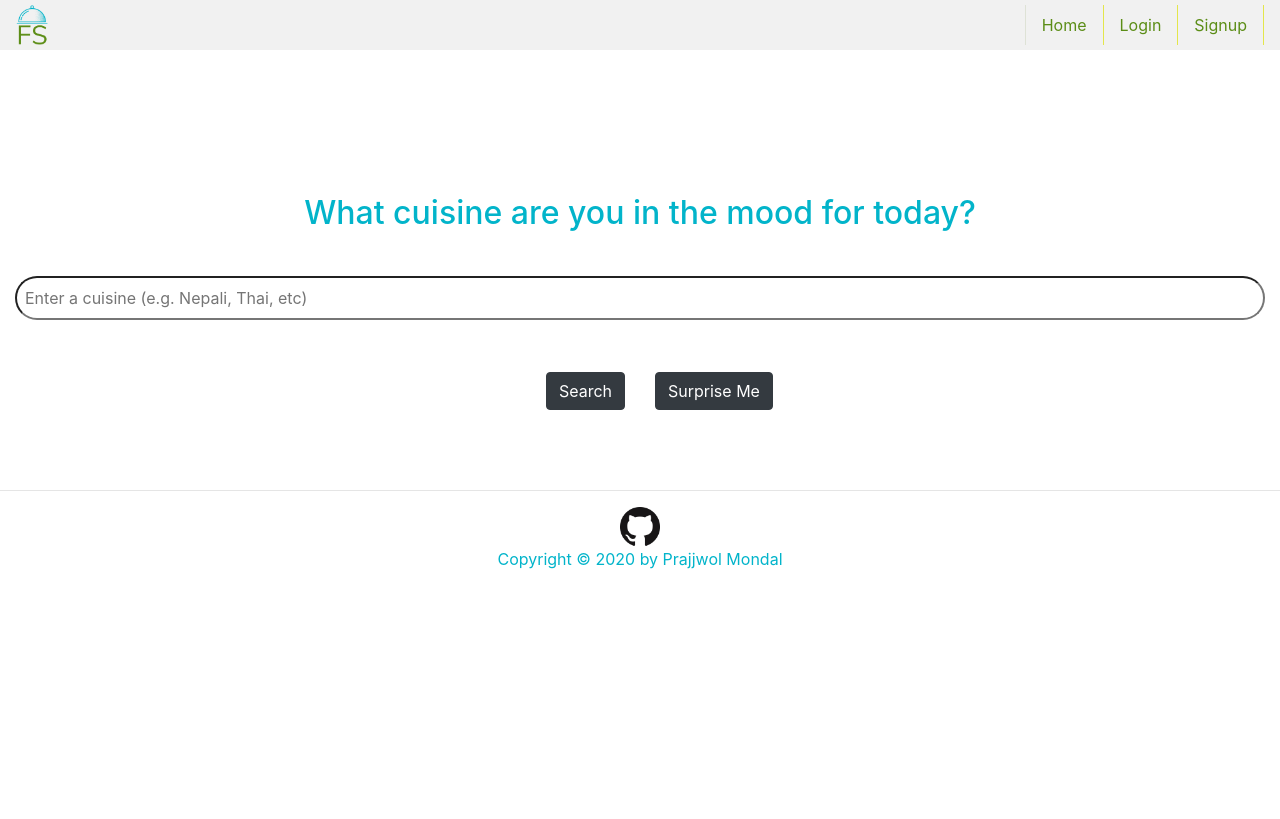
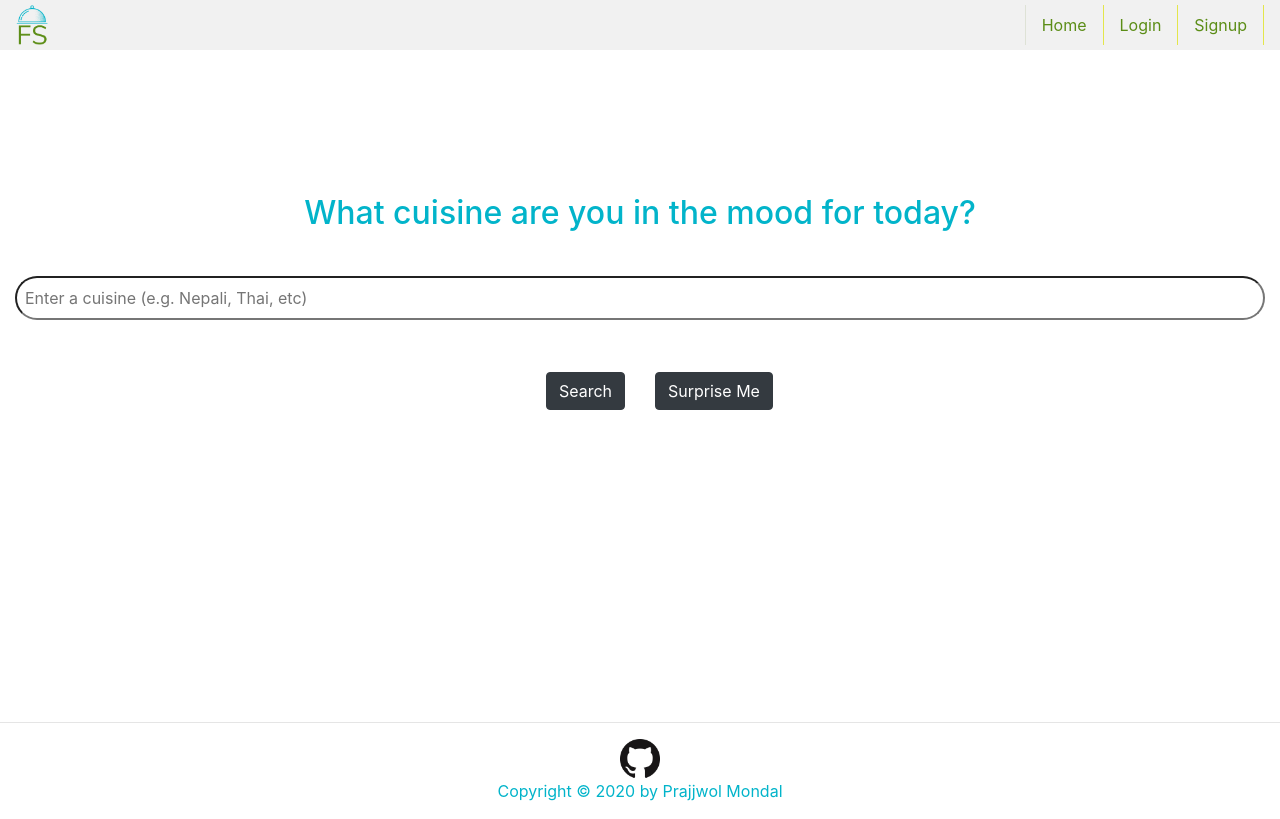
Before and after one commit to prajjwolmondal/food-server, a Flask app: page / in a window 1280 px wide. Before the commit the page ends 569 px from the top, so only its background shows below. Run offline with Flask 2, Linux system fonts and the light colour scheme; some libraries are stand-ins or nearby versions.

Commit message:
minor footer change

```diff
--- a/app/static/css/base.css
+++ b/app/static/css/base.css
@@ -1,11 +1,20 @@
+html{
+    position: relative;
+    min-height: 100%;
+}
+
 body {
     background-color: #ffffff;
     color: #02b4ca;
+    margin-bottom: 60px;
 }
 
 footer{
     text-align: center;
+    position: absolute;
+    bottom: 0;
     width: 100%;
+    height: 110px; /* Set the fixed height of the footer here */
     background-color: #ffffff;
 }
 
--- a/app/templates/base.html
+++ b/app/templates/base.html
@@ -74,7 +74,7 @@
     {% block footer %}
     <footer class="footer mt-auto py-3">
         <hr>
-        <div class="mx-auto">
+        <div class="container">
             <!-- <a href="https://twitter.com/TwitterDev?ref_src=twsrc%5Etfw" class="twitter-follow-button" data-show-count="false">Follow @TwitterDev</a><script async src="https://platform.twitter.com/widgets.js" charset="utf-8"></script> -->
             <div class="row">
                 <div class="col">
```
